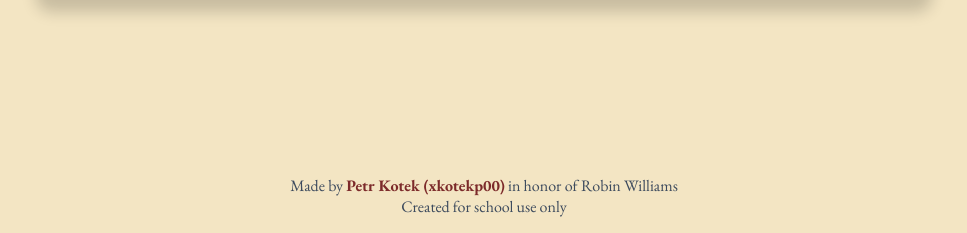
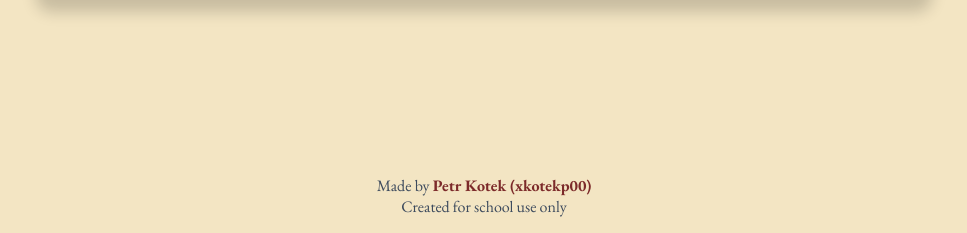
Before and after one commit to petakotek/web-project, a plain HTML site: page index.html in a window 1280 px wide. Shown: the part 4705-4938 px from the top of the page, without its empty margins (156-1123 px from the left). Drawn offline with nearby package versions, Linux system fonts and the light colour scheme.

Commit message:
uprava footeru

```diff
--- a/index.html
+++ b/index.html
@@ -216,7 +216,7 @@
 <!--		<div></div>-->
 <!--	</div>-->
 	<footer>
-		<p>Made by <a href="mailto:xkotekp00@stud.fit.vut.cz" target="_blank">Petr Kotek (xkotekp00)</a> in honor of Robin Williams</p>
+		<p>Made by <a href="mailto:xkotekp00@stud.fit.vut.cz" target="_blank">Petr Kotek (xkotekp00)</a></p>
 		<p>Created for school use only</p>
 	</footer>
 </body>
```
